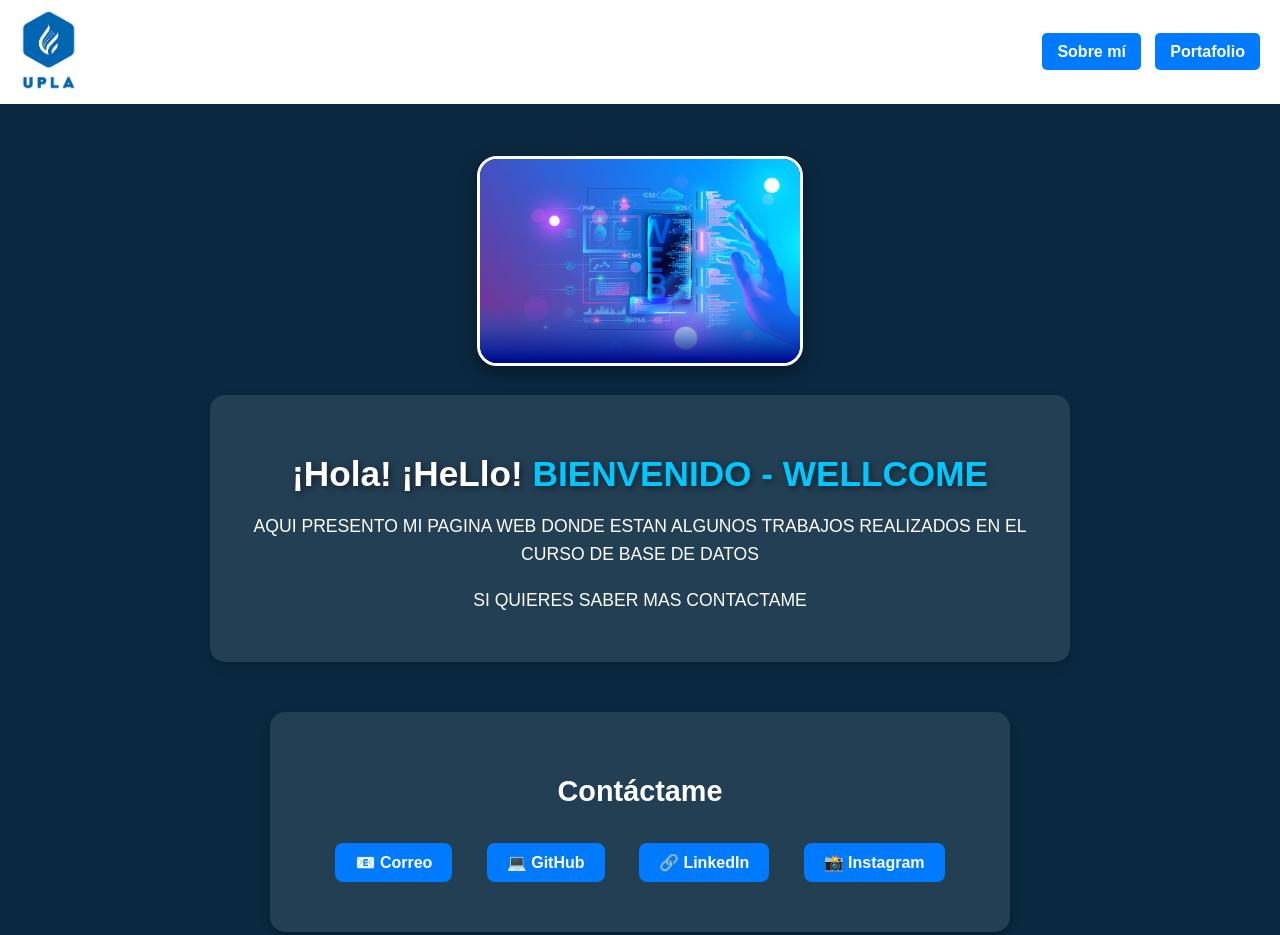
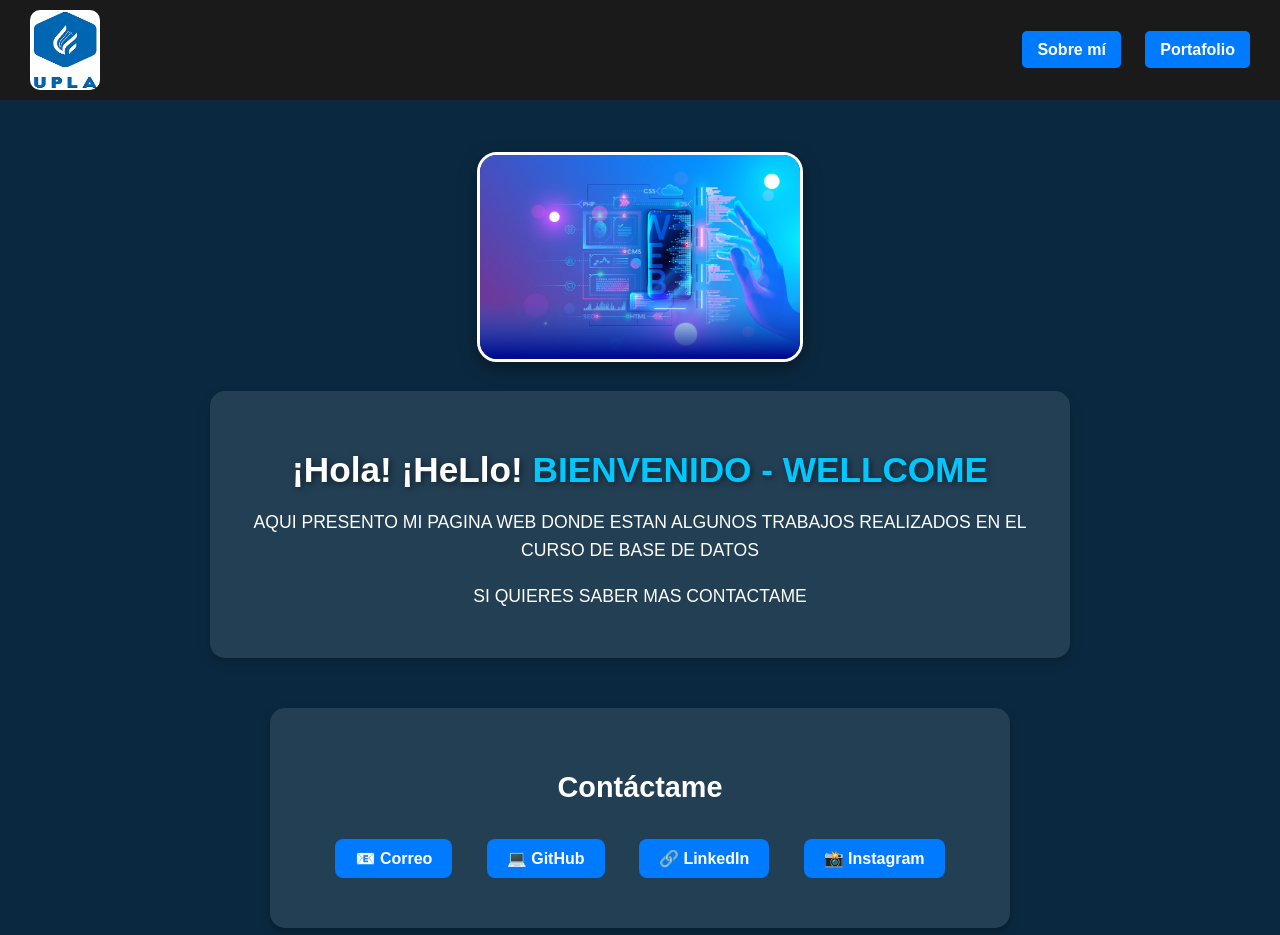
Before and after one commit to diegocruz-droid/base-de-datos-II, a plain HTML site: page index.html in a window 1280 px wide. Shown: the top 935 px of the page. Drawn offline with Linux system fonts and the light colour scheme.

Commit message:
Update style.css

```diff
--- a/style.css
+++ b/style.css
@@ -401,3 +401,48 @@ header nav a[href="index.html"]:hover {
     background-color: var(--primary-hover);
     transform: scale(1.05);
 }
+/* Encabezado general */
+header {
+    display: flex;
+    justify-content: space-between;
+    align-items: center;
+    background-color: #1a1a1a;
+    padding: 10px 30px;
+    color: white;
+}
+
+/* Contenedor de logo + nombre */
+#logo-container {
+    display: flex;
+    align-items: center;
+    gap: 15px;
+}
+
+/* Logo */
+#logo {
+    width: 70px;
+    height: auto;
+    border-radius: 10px;
+}
+
+/* Nombre junto al logo */
+#nombre-header {
+    font-size: 20px;
+    font-weight: bold;
+    color: #ffffff;
+    letter-spacing: 1px;
+    margin: 0;
+}
+
+/* Navegación */
+#nav-links a {
+    color: white;
+    text-decoration: none;
+    margin-left: 20px;
+    font-weight: bold;
+    transition: color 0.3s;
+}
+
+#nav-links a:hover {
+    color: #00aaff;
+}
```
